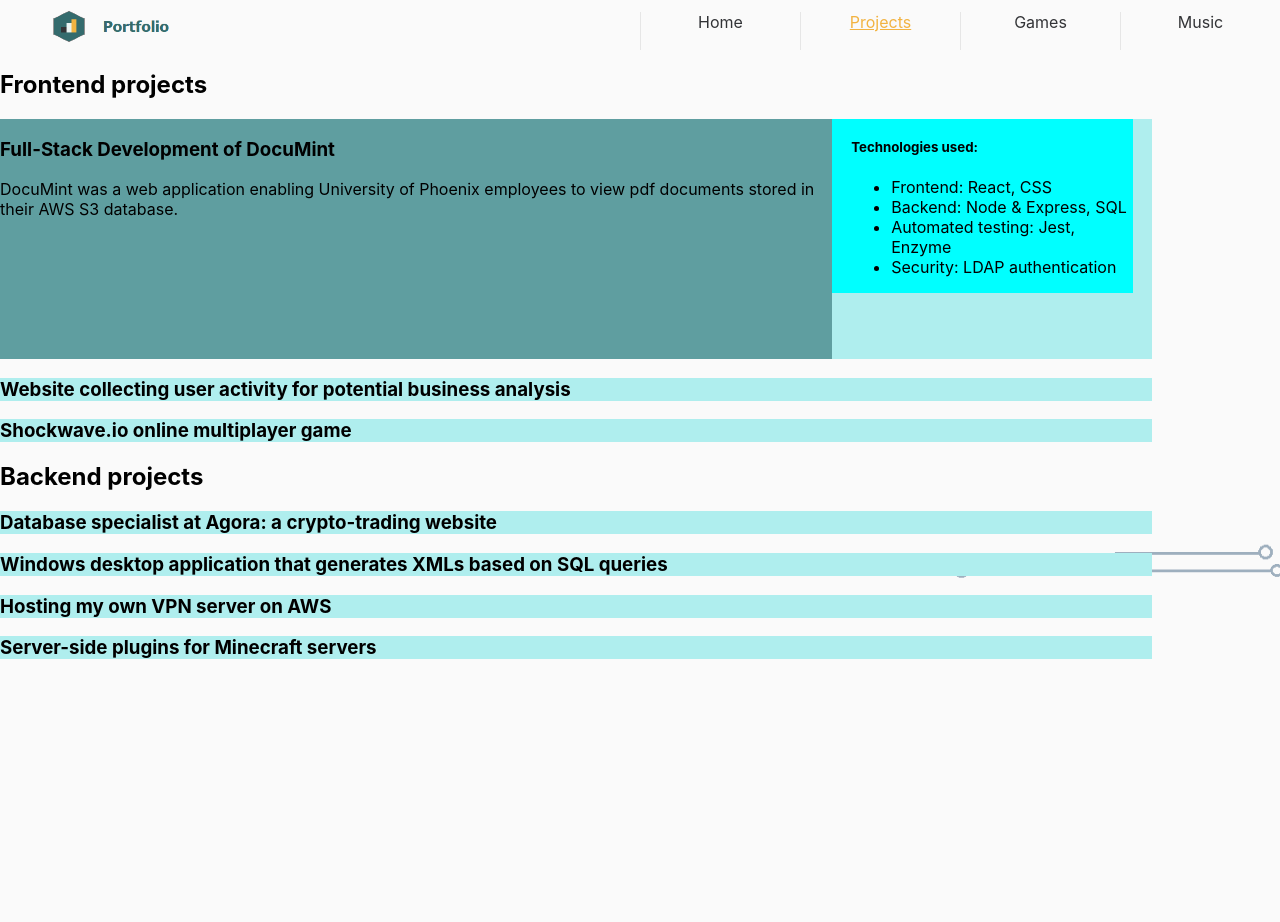
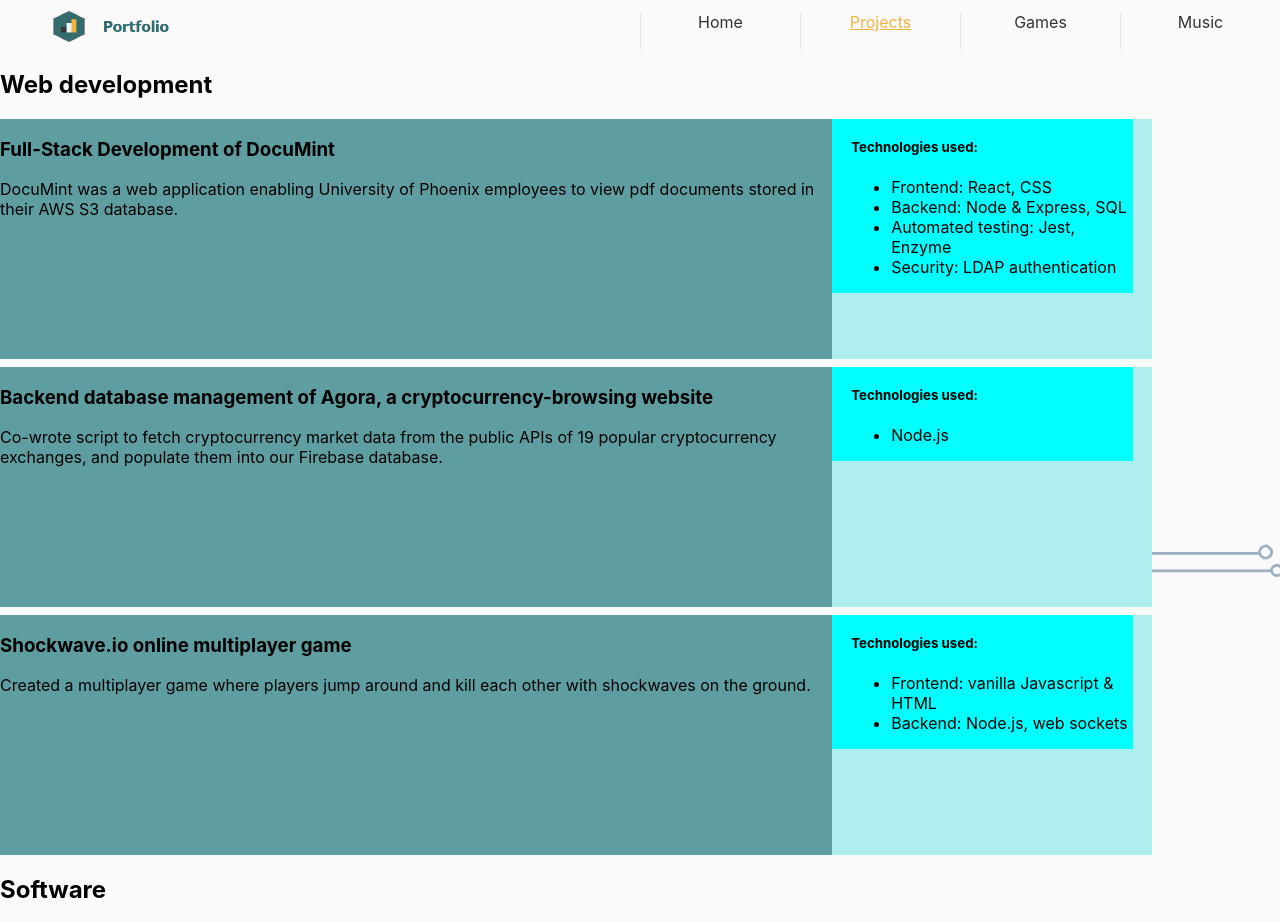
Before and after one commit to Teggoon/Personal-Portfolio, a React (Create React App) app: page /projects in a window 1280 px wide. Shown: the top 922 px of the page. Before the commit the page ends 800 px from the top, so only its background shows below. Built offline with nearby package versions, Linux system fonts and the light colour scheme.

Commit message:
added all projects into project tab components

```diff
--- a/src/components/ProjectsPage.js
+++ b/src/components/ProjectsPage.js
@@ -2,7 +2,7 @@
 const ProjectsPage = () => {
     return (
         <div>
-            <h2>Frontend projects</h2>
+            <h2>Web development</h2>
 
             <ProjectTabComponent
             title="Full-Stack Development of DocuMint"
@@ -16,39 +16,35 @@
                 ]}
             />
 
-            <div className="project-description-container">
-                <h3>Website collecting user activity for potential business analysis</h3>
-                <p></p>
-            </div>
+            <ProjectTabComponent
+            title="Backend database management of Agora, a cryptocurrency-browsing website"
+            description="Co-wrote script to fetch cryptocurrency market data from the public APIs of 19
+            popular cryptocurrency exchanges, and populate them into our Firebase database."
+            technologies={
+                ["Node.js"
+                ]}
+            />
 
+            <ProjectTabComponent
+            title="Shockwave.io online multiplayer game"
+            description="Created a multiplayer game where players jump around and kill each other with shockwaves
+            on the ground."
+            technologies={
+                ["Frontend: vanilla Javascript & HTML",
+                "Backend: Node.js, web sockets"
+                ]}
+            />
 
-            <div className="project-description-container">
-                <h3>Shockwave.io online multiplayer game</h3>
+            <h2>Software</h2>
 
-                <p></p>
-            </div>
-
-            <h2>Backend projects</h2>
-            <div className="project-description-container">
-                <h3>Database specialist at Agora: a crypto-trading website</h3>
-                <p></p>
-            </div>
-
-            <div className="project-description-container">
-                <h3>Windows desktop application that generates XMLs based on SQL queries</h3>
-                <p></p>
-            </div>
-
-            <div className="project-description-container">
-                <h3>Hosting my own VPN server on AWS</h3>
-                <p></p>
-            </div>
-
-            <div className="project-description-container">
-                <h3>Server-side plugins for Minecraft servers</h3>
-                <p></p>
-            </div>
-
+            <ProjectTabComponent
+            title="SDU Helper, a Windows Desktop application for University of Phoenix"
+            description="This is an application written in C#. As a support tool for IT employees, it generates
+            XML files based on the results of SQL queries to their financial-aid document database."
+            technologies={
+                ["C#, SQL",
+                ]}
+            />
         </div>
     );
 }
--- a/src/css/App.css
+++ b/src/css/App.css
@@ -189,6 +189,7 @@
   display: block;
 
   width: 90vw;
+  margin-bottom: 1vh;
 }
 .project-description-container .project-title-description-container {
   background-color: cadetblue;
```
